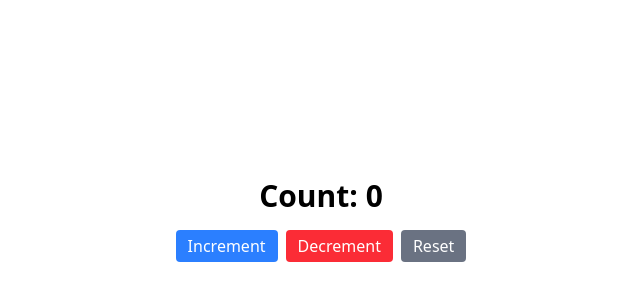
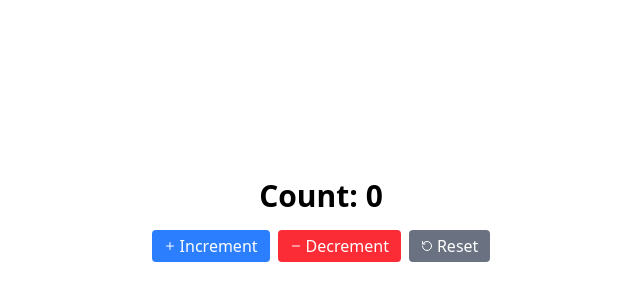
Before and after one commit to okonomi/vite-react-ts-tailwind-starter, a React (Vite) app: page / in a window 1280 px wide. Shown: the part 180-480 px from the top of the page, without its empty margins (319-959 px from the left). Built offline with nearby package versions, Linux system fonts and the light colour scheme.

Commit message:
feat: add lucide-react

```diff
--- a/package.json
+++ b/package.json
@@ -18,6 +18,7 @@
   },
   "dependencies": {
     "clsx": "^2.1.1",
+    "lucide-react": "^0.488.0",
     "react": "^19.0.0",
     "react-dom": "^19.0.0"
   },
--- a/src/App.tsx
+++ b/src/App.tsx
@@ -1,3 +1,4 @@
+import { Minus, Plus, RotateCcw } from "lucide-react"
 import { useState } from "react"
 
 function App() {
@@ -11,22 +12,25 @@ function App() {
           <button
             type="button"
             onClick={() => setCount(count + 1)}
-            className="rounded bg-blue-500 px-3 py-1 text-white"
+            className="flex items-center rounded bg-blue-500 px-3 py-1 text-white"
           >
+            <Plus className="inline pe-1" size={16} />
             Increment
           </button>
           <button
             type="button"
             onClick={() => setCount(count - 1)}
-            className="rounded bg-red-500 px-3 py-1 text-white"
+            className="flex items-center rounded bg-red-500 px-3 py-1 text-white"
           >
+            <Minus className="inline pe-1" size={16} />
             Decrement
           </button>
           <button
             type="button"
             onClick={() => setCount(0)}
-            className="rounded bg-gray-500 px-3 py-1 text-white"
+            className="flex items-center rounded bg-gray-500 px-3 py-1 text-white"
           >
+            <RotateCcw className="inline pe-1" size={16} />
             Reset
           </button>
         </div>
```
